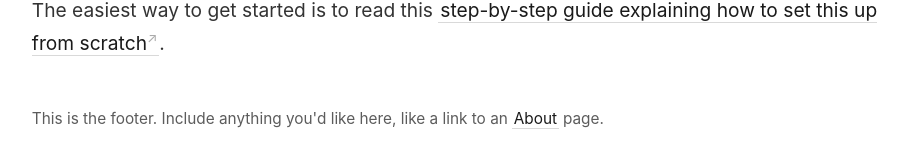
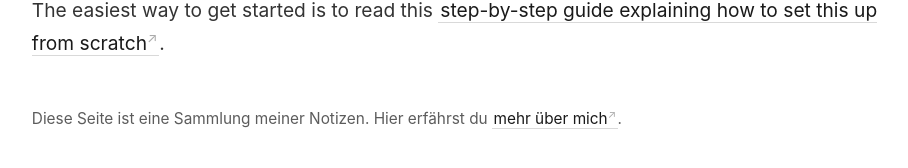
Before and after one commit to cedhue/notizen, a Jekyll site: the page built from _pages/index.md, in a window 1280 px wide. Shown: the part 439-607 px from the top of the page, without its empty margins (45-953 px from the left). Built offline with Jekyll 4.4.1, drawn with Linux system fonts in a browser that asks for light colours.

Commit message:
Update footer.html

```diff
--- a/_includes/footer.html
+++ b/_includes/footer.html
@@ -1 +1 @@
-This is the footer. Include anything you'd like here, like a link to an <a class="internal-link" href="/about">About</a> page.
+Diese Seite ist eine Sammlung meiner Notizen. Hier erfährst du <a href="https://cedrichuebner.de">mehr über mich</a>.
```
